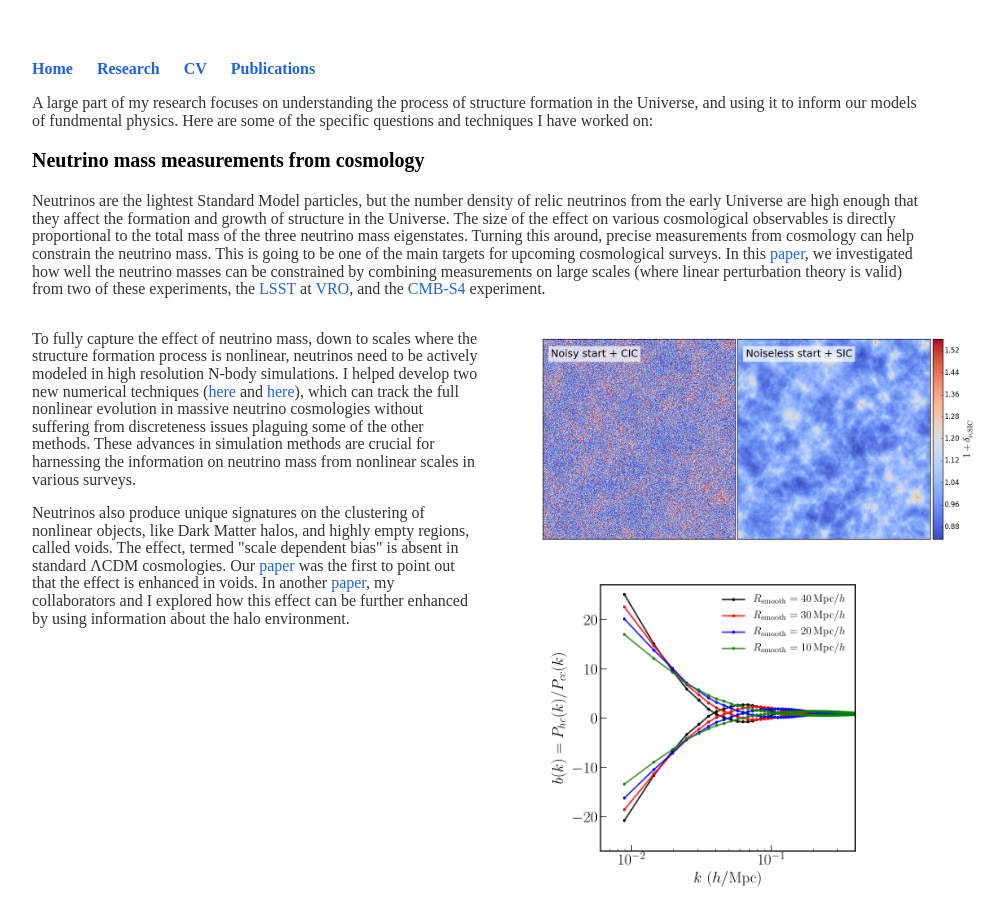
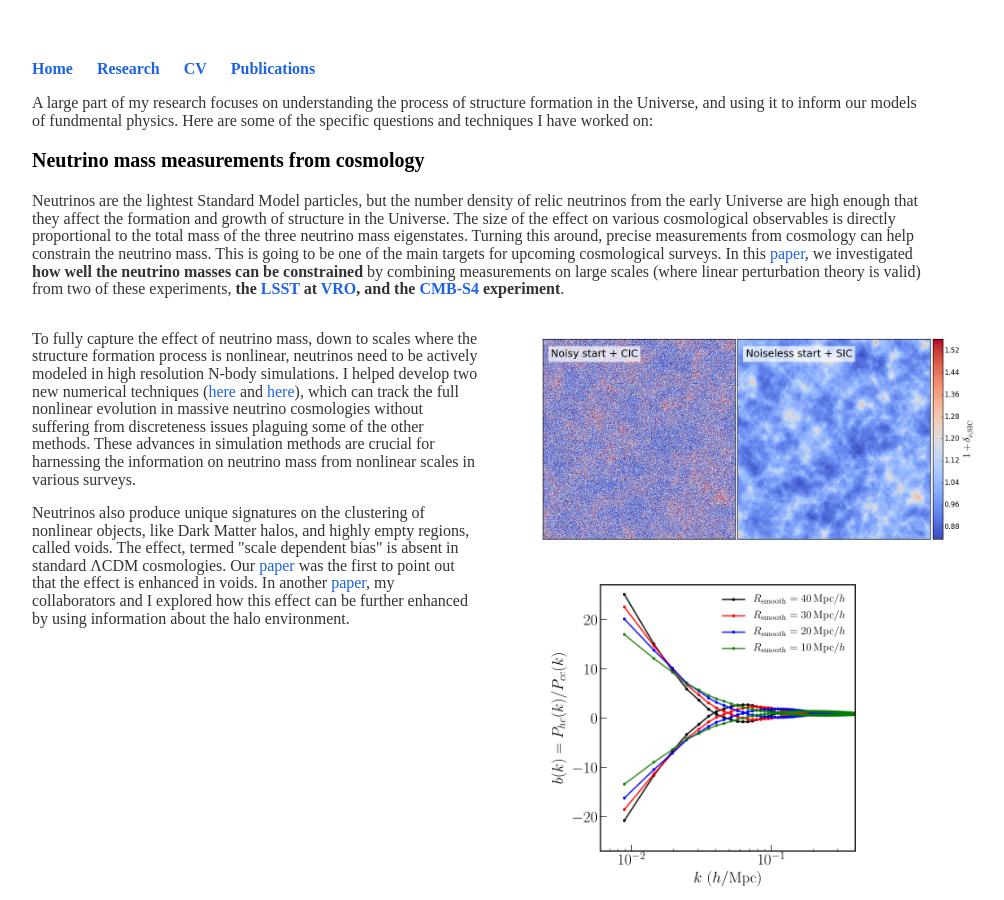
Before and after one commit to arkabanerjee/arkabanerjee.github.io, a Jekyll site: the page built from research/index.html, in a window 1280 px wide and 900 px high. Shown: the whole window, without its empty margins (160-1164 px from the left). Built offline with Jekyll 4.4.1, drawn with Linux system fonts in a browser that asks for light colours.

```diff
--- a/research/index.html
+++ b/research/index.html
@@ -6,7 +6,7 @@
 <div class="blurb">
     <p>A large part of my research focuses on understanding the process of structure formation in the Universe, and using it to inform our models of fundmental physics. Here are some of the specific questions and techniques I have worked on:</p>
     <h3>Neutrino mass measurements from cosmology</h3>
-    <p>Neutrinos are the lightest Standard Model particles, but the number density of relic neutrinos from the early Universe are high enough that they affect the formation and growth of structure in the Universe. The size of the effect on various cosmological observables is directly proportional to the total mass of the three neutrino mass eigenstates. Turning this around, precise measurements from cosmology can help constrain the neutrino mass. This is going to be one of the main targets for upcoming cosmological surveys. In this <a href="https://arxiv.org/abs/1612.07126">paper</a>, we investigated how well the neutrino masses can be constrained by combining measurements on large scales (where linear perturbation theory is valid) from two of these experiments, the <a href="https://www.lsst.org/about">LSST</a> at <a href="https://www.vro.org/">VRO</a>, and the <a href="CMB-S4">CMB-S4</a> experiment.</p>
+    <p>Neutrinos are the lightest Standard Model particles, but the number density of relic neutrinos from the early Universe are high enough that they affect the formation and growth of structure in the Universe. The size of the effect on various cosmological observables is directly proportional to the total mass of the three neutrino mass eigenstates. Turning this around, precise measurements from cosmology can help constrain the neutrino mass. This is going to be one of the main targets for upcoming cosmological surveys. In this <a href="https://arxiv.org/abs/1612.07126">paper</a>, we investigated <strong>how well the neutrino masses can be constrained</strong> by combining measurements on large scales (where linear perturbation theory is valid) from two of these experiments, <strong>the <a href="https://www.lsst.org/about">LSST</a> at <a href="https://www.vro.org/">VRO</a>, and the <a href="CMB-S4">CMB-S4</a> experiment</strong>.</p>
     <p></p>
     <div style="width: 100%;">
         <div style="width: 50%; height: 600px; float: left;">
```
